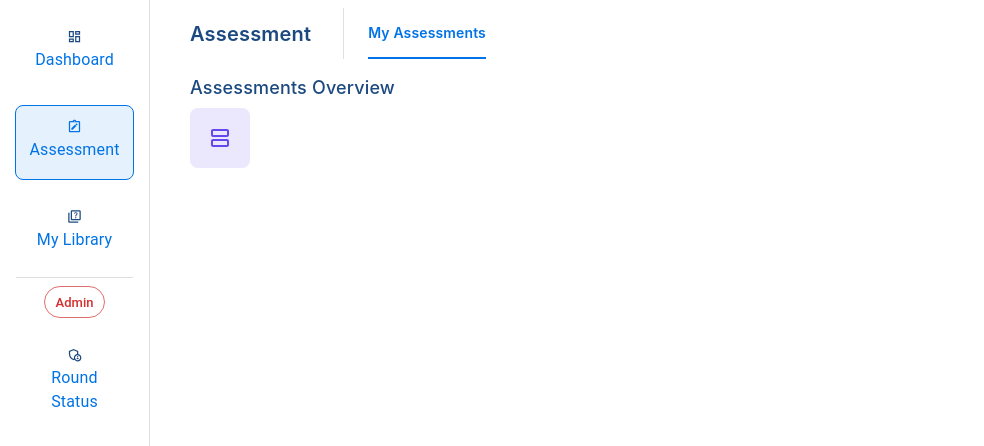
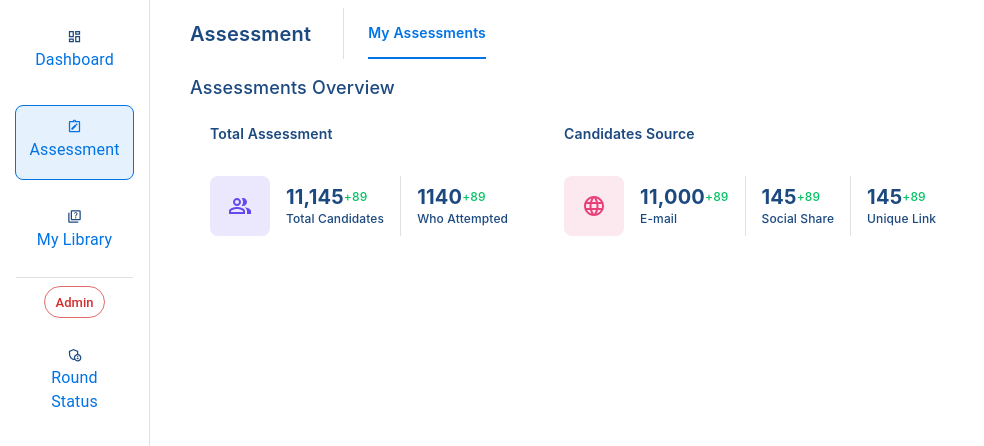
Before and after one commit to Anirudhece/unstopable, a React (Vite) app: page /Assessment in a window 1280 px wide. Shown: the top 446 px of the page, without its empty margins (0-984 px from the left). Built offline with nearby package versions, Linux system fonts and the light colour scheme.

Commit message:
assessment updated

```diff
--- a/src/components/assessmentOverview/Information.jsx
+++ b/src/components/assessmentOverview/Information.jsx
@@ -3,7 +3,7 @@ import { Box, Typography } from "@mui/material";
 function Information({ count, added, text }) {
   return (
     <>
-      <Box>
+      <Box ml={2} mr={2} >
         <Box sx={{display:'flex',alignItems:'center'}}>
           {count && (
             <Typography
--- a/src/scenes/assessment/Assessment.jsx
+++ b/src/scenes/assessment/Assessment.jsx
@@ -1,10 +1,13 @@
 import React from "react";
-import { Box, Typography } from "@mui/material";
-import ViewAgendaOutlinedIcon from '@mui/icons-material/ViewAgendaOutlined';
-import PeopleAltOutlinedIcon from '@mui/icons-material/PeopleAltOutlined';
-import LanguageIcon from '@mui/icons-material/Language';
-import LinkOutlinedIcon from '@mui/icons-material/LinkOutlined';
+import { Box, Typography, Divider } from "@mui/material";
+import ViewAgendaOutlinedIcon from "@mui/icons-material/ViewAgendaOutlined";
+import PeopleAltOutlinedIcon from "@mui/icons-material/PeopleAltOutlined";
+import LanguageIcon from "@mui/icons-material/Language";
+import LinkOutlinedIcon from "@mui/icons-material/LinkOutlined";
 import SquareIcon from "../../components/SquareIcon";
+import Heading from "../../components/assessmentOverview/heading";
+import Information from "../../components/assessmentOverview/Information";
+import { data } from "../../store/slices/assessmentOverView";
 
 function Assessment() {
   return (
@@ -23,11 +26,93 @@ function Assessment() {
         >
           Assessments Overview
         </Typography>
-
       </Box>
 
-      <Box>
-        <SquareIcon color={'#6548EE'} icon={<ViewAgendaOutlinedIcon/>} background={'#EBE8FD'} />
+      <Box
+        className="component-bellow-assessment-overcview"
+        sx={{ display: "flex" }}
+      >
+        {/* *******************for candidates************** */}
+        <Box
+          className="candidates"
+          sx={{
+            // width: '162px',
+            display: "flex",
+            padding: "16px 20px",
+            flexDirection: "column",
+            alignItems: "flex-start",
+            gap: "16px",
+            flexShrink: "0",
+            alignSelf: "stretch",
+          }}
+        >
+          <Heading value="Total Assessment" />
+          <Box>
+            <Box sx={{ display: "flex", alignItems: "center" }}>
+              <SquareIcon
+                color={"#6548EE"}
+                icon={<PeopleAltOutlinedIcon />}
+                background={"#EBE8FD"}
+              />
+              <Information
+                text="Total Candidates"
+                count={data.candidates.totalCandidates.count}
+                added={data.candidates.totalCandidates.added}
+              />
+              <Divider orientation="vertical" flexItem />
+              <Information
+                text="Who Attempted"
+                count={data.candidates.whoAttempted.count}
+                added={data.candidates.whoAttempted.added}
+              />
+            </Box>
+          </Box>
+        </Box>
+        {/* ************candidate end**************** */}
+
+        {/* ***********candidate source start************** */}
+        <Box
+          className="candidatesSource"
+          sx={{
+            // width: '162px',
+            display: "flex",
+            padding: "16px 20px",
+            flexDirection: "column",
+            alignItems: "flex-start",
+            gap: "16px",
+            flexShrink: "0",
+            alignSelf: "stretch",
+          }}
+        >
+          <Heading value="Candidates Source" />
+          <Box>
+            <Box sx={{ display: "flex", alignItems: "center" }}>
+              <SquareIcon
+                color={"#E9407A"}
+                icon={<LanguageIcon />}
+                background={"#FCE8EF"}
+              />
+              <Information
+                text="E-mail"
+                count={data.candidatesSource.email.count}
+                added={data.candidatesSource.email.added}
+              />
+              <Divider orientation="vertical" flexItem />
+              <Information
+                text="Social Share"
+                count={data.candidatesSource.socialShare.count}
+                added={data.candidatesSource.socialShare.added}
+              />
+              <Divider orientation="vertical" flexItem />
+              <Information
+                text="Unique Link"
+                count={data.candidatesSource.uniqueLink.count}
+                added={data.candidatesSource.uniqueLink.added}
+              />
+            </Box>
+          </Box>
+        </Box>
+        {/* *************candidtae source end************** */}
       </Box>
     </Box>
   );
```
Also changed, not shown: src/store/Store.jsx (added).
